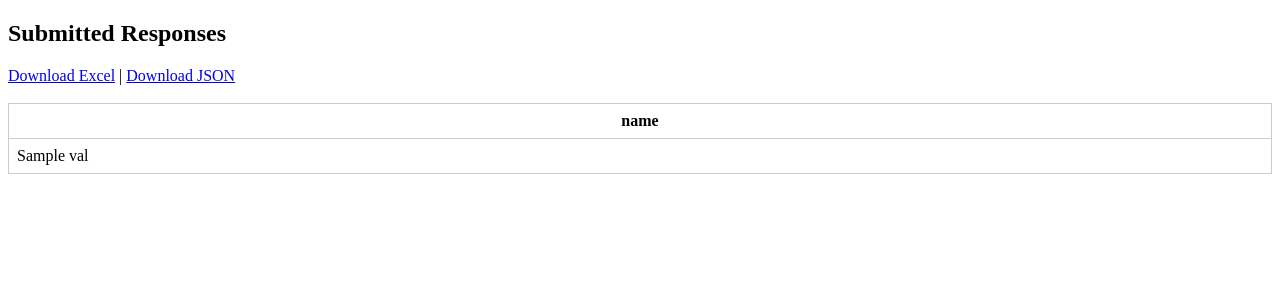
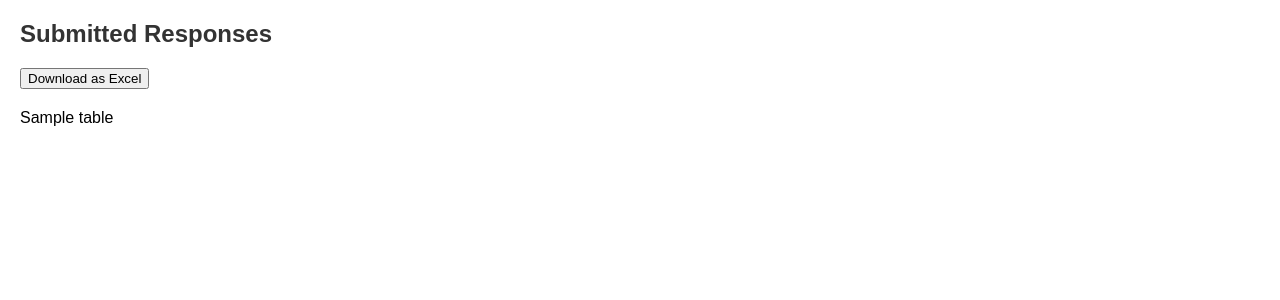
Before and after one commit to Monishahee/machine_forms, a Flask app: template templates/view_responses.html in a window 1280 px wide. Shown: the top 300 px of the page. Run offline with Flask 3, Linux system fonts and the light colour scheme; the template is opened without the code that fills it: most values are stand-ins (such as "Sample title", 1, 10 or a date in 2020).

Commit message:
Update view_responses.html

```diff
--- a/templates/view_responses.html
+++ b/templates/view_responses.html
@@ -3,40 +3,49 @@
 <head>
     <title>View Responses</title>
     <style>
-        table { width: 100%; border-collapse: collapse; }
-        th, td { padding: 8px; border: 1px solid #ccc; vertical-align: top; }
-        img { max-width: 120px; max-height: 120px; }
+        body {
+            font-family: Arial;
+            margin: 20px;
+        }
+        h2 {
+            color: #333;
+        }
+        table {
+            width: 100%;
+            border-collapse: collapse;
+            margin-top: 15px;
+        }
+        th, td {
+            border: 1px solid #999;
+            padding: 8px;
+            text-align: left;
+            vertical-align: top;
+        }
+        img {
+            max-width: 100px;
+            height: auto;
+            cursor: pointer;
+            transition: transform 0.2s;
+        }
+        img:hover {
+            transform: scale(2);
+            z-index: 99;
+            position: relative;
+        }
+        .download-btn {
+            margin: 20px 0;
+        }
     </style>
 </head>
 <body>
     <h2>Submitted Responses</h2>
-    <a href="{{ url_for('download_excel') }}">Download Excel</a> |
-    <a href="{{ url_for('download_json') }}">Download JSON</a>
-    <br><br>
-
-    <table>
-        <thead>
-            <tr>
-                {% for key in records[0].keys() %}
-                    <th>{{ key }}</th>
-                {% endfor %}
-            </tr>
-        </thead>
-        <tbody>
-            {% for row in records %}
-                <tr>
-                    {% for key, val in row.items() %}
-                        <td>
-                            {% if key.endswith('image') and val %}
-                                <img src="{{ url_for('uploaded_file', filename=val) }}">
-                            {% else %}
-                                {{ val }}
-                            {% endif %}
-                        </td>
-                    {% endfor %}
-                </tr>
-            {% endfor %}
-        </tbody>
-    </table>
+    <div class="download-btn">
+        <a href="{{ url_for('download_excel') }}" download>
+            <button>Download as Excel</button>
+        </a>
+    </div>
+    {% for table in tables %}
+        {{ table | safe }}
+    {% endfor %}
 </body>
 </html>
```
